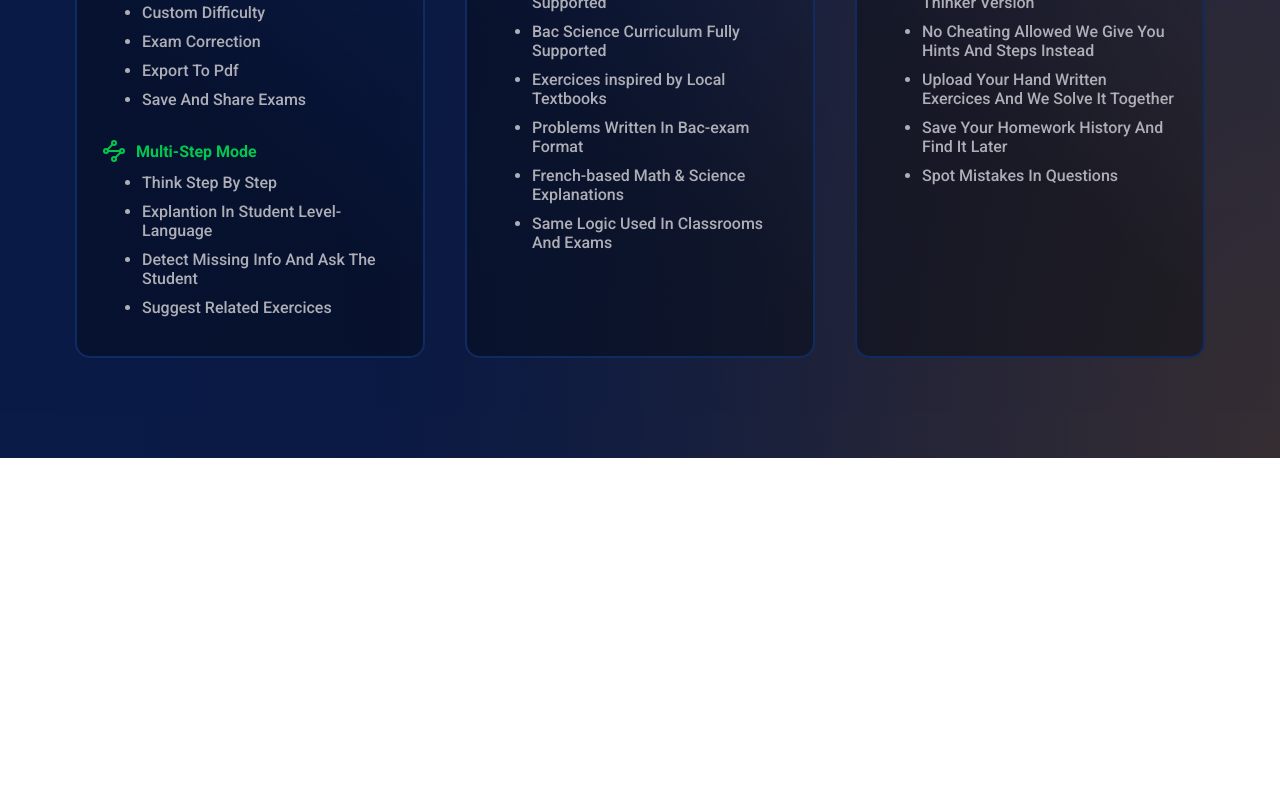
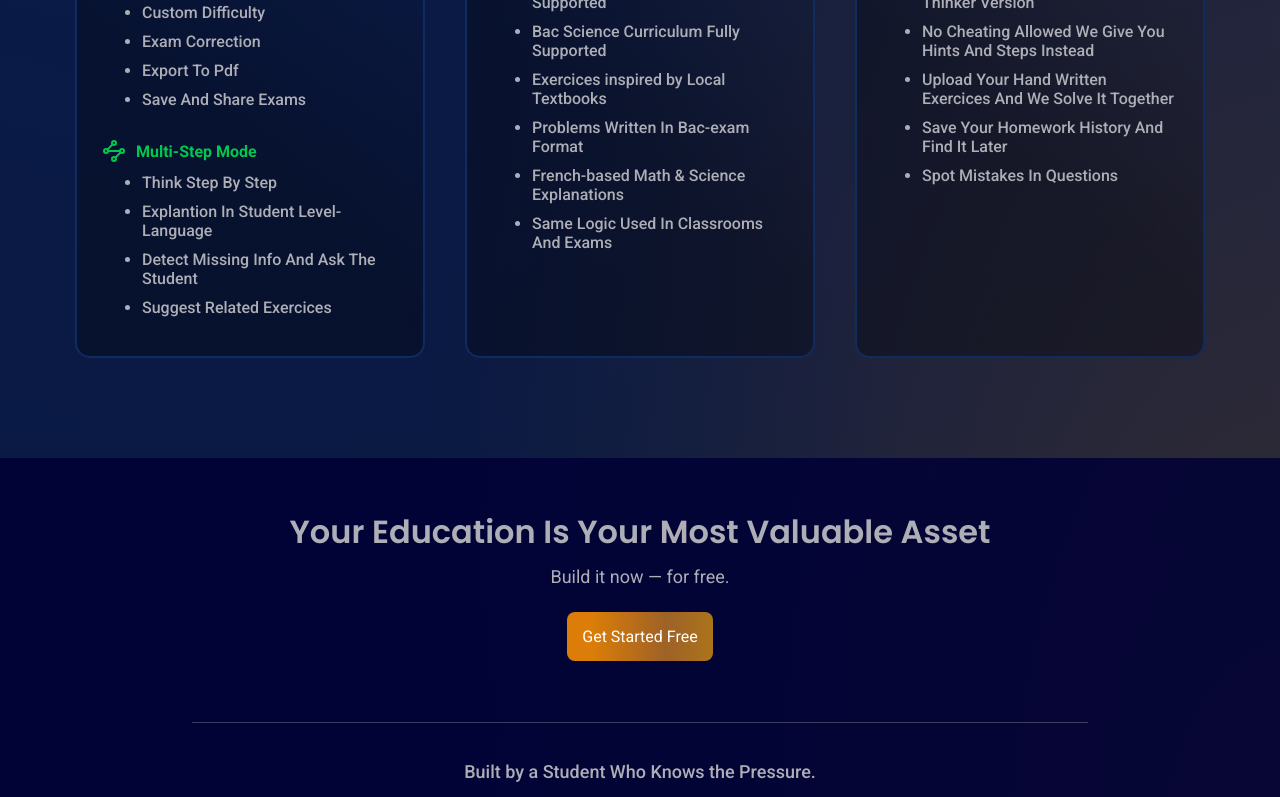
Before and after one commit to alimabrouki/RivzAI, a React (Vite) app: page / in a window 1280 px wide. Shown: the part 2000-2797 px from the top of the page. Before the commit the page ends 2458 px from the top, so only its background shows below. Built offline with nearby package versions, Linux system fonts and the light colour scheme.

Commit message:
added footer

```diff
--- a/package.json
+++ b/package.json
@@ -13,6 +13,7 @@
     "lucide-react": "^0.555.0",
     "react": "^19.2.0",
     "react-dom": "^19.2.0",
+    "react-icons": "^5.5.0",
     "react-router-dom": "^7.9.6"
   },
   "devDependencies": {
--- /dev/null
+++ b/src/pages/Home/Footer.jsx
@@ -0,0 +1,28 @@
+import { FaGithub, FaLinkedin } from "react-icons/fa";
+import { FaXTwitter } from "react-icons/fa6";
+import { Link } from "react-router-dom";
+import { useIntersectionAnimation } from "../../hooks/useIntersectionAnimation"
+import '../../styles/hooks-styles/useInterSectionAnimation.css'
+import '../../styles/Footer.css'
+
+export const Footer = () => {
+  const observe = useIntersectionAnimation({ threshold: 0.1 })
+  return (
+    <div ref={observe} className="footer slide-in">
+      <h2 className="footer-title">Your Education Is Your Most Valuable Asset</h2>
+      <p>Build it now — for free.</p>
+      <Link to="/sign-up" className='get-started-btn'>
+        Get Started Free
+      </Link>
+      <div className="social-links">
+        <span>Built by a Student Who Knows the Pressure.</span>
+        <span className="contact">Contact Me !</span>
+        <ul>
+          <li><Link target="_blank" to={'https://www.linkedin.com/in/ali-mabrouki-8a7a46373'}><FaLinkedin /></Link></li>
+          <li><Link target="_blank" to={'https://github.com/alimabrouki'}><FaGithub /></Link></li>
+          <li><Link target="_blank" to={'https://x.com/Ali_develo'}><FaXTwitter /></Link></li>
+        </ul>
+      </div>
+    </div>
+  )
+}
--- a/src/pages/Home/HomePage.jsx
+++ b/src/pages/Home/HomePage.jsx
@@ -4,6 +4,7 @@ import '../../styles/HomePage.css'
 import { Header } from '../../components/Header'
 import { HomePageWrapper } from './HomePageWrapper'
 import { PresentFeatures } from './PresentFeatures'
+import { Footer } from './Footer'
 
 export const HomePage = () => {
 
@@ -16,6 +17,7 @@ export const HomePage = () => {
         <HomePageWrapper />
       </div>
       <PresentFeatures />
+      <Footer />
     </>
 
   )
--- /dev/null
+++ b/src/styles/Footer.css
@@ -0,0 +1,67 @@
+.footer {
+  display: flex;
+  flex-direction: column;
+  align-items: center;
+  background: var(--c-b-darker);
+  position: relative;
+}
+
+.footer::after {
+  content: '';
+  position: absolute;
+  width: 70%;
+  height: 1px;
+  top: 55%;
+  background-color: var(--c-neutral-600);
+}
+
+.footer-title {
+  text-align: center;
+  font-size: var(--fs-32);
+  color: var(--c-neutral-300);
+  margin: 50px 0 10px 0;
+}
+
+.footer p {
+  color: var(--c-neutral-300);
+  font-size: var(--fs-18);
+  margin-bottom: 25px;
+}
+
+.footer .get-started-btn {
+  padding: 15px;
+  margin-bottom: 40px;
+}
+
+.footer .social-links {
+  display: flex;
+  flex-direction: column;
+  align-items: center;
+  margin: 60px 50px;
+}
+
+.social-links span:first-child {
+  color: var(--c-neutral-300);
+  margin-bottom: 17px;
+  font-weight: 500;
+  font-size: var(--fs-18);
+  text-align: center;
+}
+
+.social-links .contact {
+  color: var(--c-neutral-300);
+  margin-bottom: 20px;
+}
+
+.social-links ul {
+  list-style: none;
+  display: flex;
+  font-size: var(--fs-32);
+  gap: 35px;
+  padding: 0;
+  flex-wrap: wrap;
+}
+
+.social-links a {
+  color: var(--c-neutral-300);
+}
```
Also changed, not shown: 1 other file (tests, documents, lock files or other folders).
